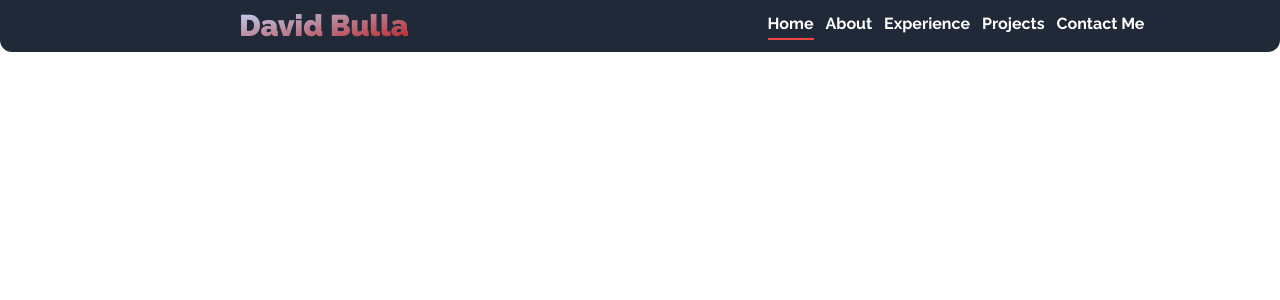
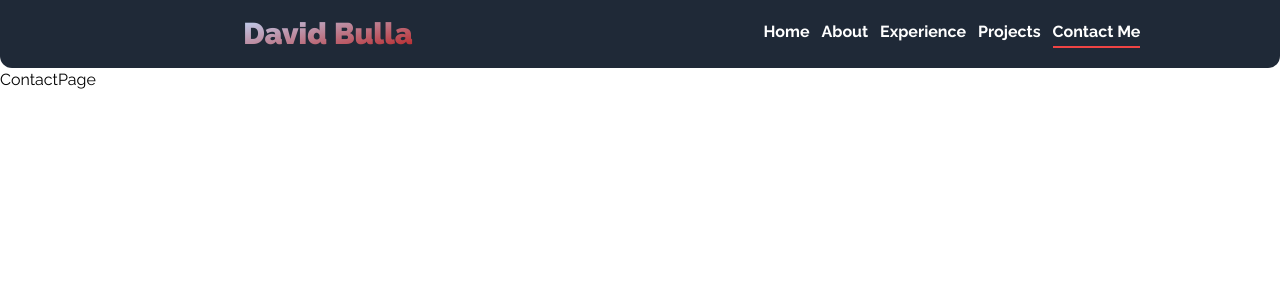
Before and after one commit to daprionil/portfolio_daprionil, a React (Vite) app: page /contact in a window 1280 px wide. Shown: the top 300 px of the page. Built offline with nearby package versions, Linux system fonts and the light colour scheme.

Commit message:
Finaliced Base Header

```diff
--- a/public/css/styles.css
+++ b/public/css/styles.css
@@ -512,9 +512,6 @@ video {
 .grid{
   display: grid;
 }
-.grid-cols-2{
-  grid-template-columns: repeat(2, minmax(0, 1fr));
-}
 .grid-cols-1{
   grid-template-columns: repeat(1, minmax(0, 1fr));
 }
@@ -548,23 +545,8 @@ video {
   --tw-bg-opacity: 1;
   background-color: rgb(31 41 55 / var(--tw-bg-opacity));
 }
-.bg-gradient-to-br{
-  background-image: linear-gradient(to bottom right, var(--tw-gradient-stops));
-}
-.from-blue-200{
-  --tw-gradient-from: #bfdbfe var(--tw-gradient-from-position);
-  --tw-gradient-to: rgb(191 219 254 / 0) var(--tw-gradient-to-position);
-  --tw-gradient-stops: var(--tw-gradient-from), var(--tw-gradient-to);
-}
-.to-red-700{
-  --tw-gradient-to: #b91c1c var(--tw-gradient-to-position);
-}
-.bg-clip-text{
-  -webkit-background-clip: text;
-          background-clip: text;
-}
-.p-2{
-  padding: 0.5rem;
+.p-4{
+  padding: 1rem;
 }
 .text-3xl{
   font-size: 1.875rem;
@@ -575,9 +557,6 @@ video {
 }
 .font-bold{
   font-weight: 700;
-}
-.text-transparent{
-  color: transparent;
 }
 .text-white{
   --tw-text-opacity: 1;
@@ -601,15 +580,6 @@ video {
   transition-duration: 300ms;
 }
 
-.hover\:border-b-2:hover{
-  border-bottom-width: 2px;
-}
-
-.hover\:border-red-500:hover{
-  --tw-border-opacity: 1;
-  border-color: rgb(239 68 68 / var(--tw-border-opacity));
-}
-
 .hover\:border-gray-600:hover{
   --tw-border-opacity: 1;
   border-color: rgb(75 85 99 / var(--tw-border-opacity));
@@ -621,10 +591,3 @@ video {
     grid-template-columns: repeat(2, minmax(0, 1fr));
   }
 }
-
-@media (min-width: 1280px){
-
-  .xl\:grid-cols-2{
-    grid-template-columns: repeat(2, minmax(0, 1fr));
-  }
-}
--- a/src/App.jsx
+++ b/src/App.jsx
@@ -1,9 +1,18 @@
 import { Route, Routes } from "react-router-dom";
+import HomePage from "./pages/HomePage";
+import AboutPage from "./pages/AboutPage";
+import ContactPage from "./pages/ContactPage";
+import ExperiencePage from "./pages/ExperiencePage";
+import ProjectsPage from "./pages/ProjectsPage";
 
 function App() {
     return (
         <Routes>
-            <Route path="/" element={<p>home</p>} />
+            <Route path="/" element={<HomePage />} />
+            <Route path="/about" element={<AboutPage />} />
+            <Route path="/experience" element={<ExperiencePage />} />
+            <Route path="/projects" element={<ProjectsPage />} />
+            <Route path="/contact" element={<ContactPage />} />
         </Routes>
     );
 }
--- a/src/components/Header.jsx
+++ b/src/components/Header.jsx
@@ -2,34 +2,34 @@ import { NavLink } from "react-router-dom";
 
 function Header() {
     return (
-        <header className=" bg-gray-800 p-2 rounded-b-xl shadow-white shadow text-white grid grid-cols-1 md:grid-cols-2 items-center justify-items-center">
+        <header className=" bg-gray-800 p-4 rounded-b-xl shadow-white shadow text-white grid grid-cols-1 md:grid-cols-2 items-center justify-items-center">
             <div className="">
                 <p className="font-black text-3xl bg-gradient-text-header">David Bulla</p>
             </div>
             <div className="">
                 <nav className="">
                     <ul className="flex gap-3 font-bold">
-                        <NavLink to="home" className={({isActive}) => !isActive ? 'border-red-500 border-b-2' : null}>
+                        <NavLink to="/" className={({isActive}) => isActive ? 'border-red-500 border-b-2' : null}>
                             <li className=" whitespace-nowrap border-transparent border-b-2 transition-all duration-300 hover:border-gray-600">
                                 Home
                             </li>
                         </NavLink>
-                        <NavLink to="/about" className={(isActive) => !isActive ? 'border-red-500 border-b-2' : null}>
+                        <NavLink to="/about" className={({isActive}) => isActive ? 'border-red-500 border-b-2' : null}>
                             <li className=" whitespace-nowrap border-transparent border-b-2 transition-all duration-300 hover:border-gray-600">
                                 About
                             </li>
                         </NavLink>
-                        <NavLink to="/experience" className={(isActive) => !isActive ? 'border-red-500 border-b-2' : null}>
+                        <NavLink to="/experience" className={({isActive}) => isActive ? 'border-red-500 border-b-2' : null}>
                             <li className=" whitespace-nowrap border-transparent border-b-2 transition-all duration-300 hover:border-gray-600">
                                 Experience
                             </li>
                         </NavLink>
-                        <NavLink to="/contact" className={(isActive) => !isActive ? 'border-red-500 border-b-2' : null}>
+                        <NavLink to="/projects" className={({isActive}) => isActive ? 'border-red-500 border-b-2' : null}>
                             <li className=" whitespace-nowrap border-transparent border-b-2 transition-all duration-300 hover:border-gray-600">
                                 Projects
                             </li>
                         </NavLink>
-                        <NavLink to="/contact" className={(isActive) => !isActive ? 'border-red-500 border-b-2' : null}>
+                        <NavLink to="/contact" className={({isActive}) => isActive ? 'border-red-500 border-b-2' : null}>
                             <li className=" whitespace-nowrap border-transparent border-b-2 transition-all duration-300 hover:border-gray-600">
                                 Contact Me
                             </li>
--- /dev/null
+++ b/src/pages/AboutPage.jsx
@@ -0,0 +1,7 @@
+function AboutPage() {
+    return (
+        <p>AboutPage</p>
+    );
+}
+
+export default AboutPage;
--- /dev/null
+++ b/src/pages/ContactPage.jsx
@@ -0,0 +1,7 @@
+function ContactPage() {
+    return (
+        <p>ContactPage</p>
+    );
+}
+
+export default ContactPage;
--- /dev/null
+++ b/src/pages/ExperiencePage.jsx
@@ -0,0 +1,7 @@
+function ExperiencePage() {
+    return (
+        <p>ExperiencePage</p>
+    );
+}
+
+export default ExperiencePage;
--- /dev/null
+++ b/src/pages/HomePage.jsx
@@ -0,0 +1,7 @@
+function HomePage() {
+    return (
+        <p>Homepage</p>
+    );
+}
+
+export default HomePage;
--- /dev/null
+++ b/src/pages/ProjectsPage.jsx
@@ -0,0 +1,7 @@
+function ProjectsPage() {
+    return (
+        <p>ProjectsPage</p>
+    );
+}
+
+export default ProjectsPage;
```
